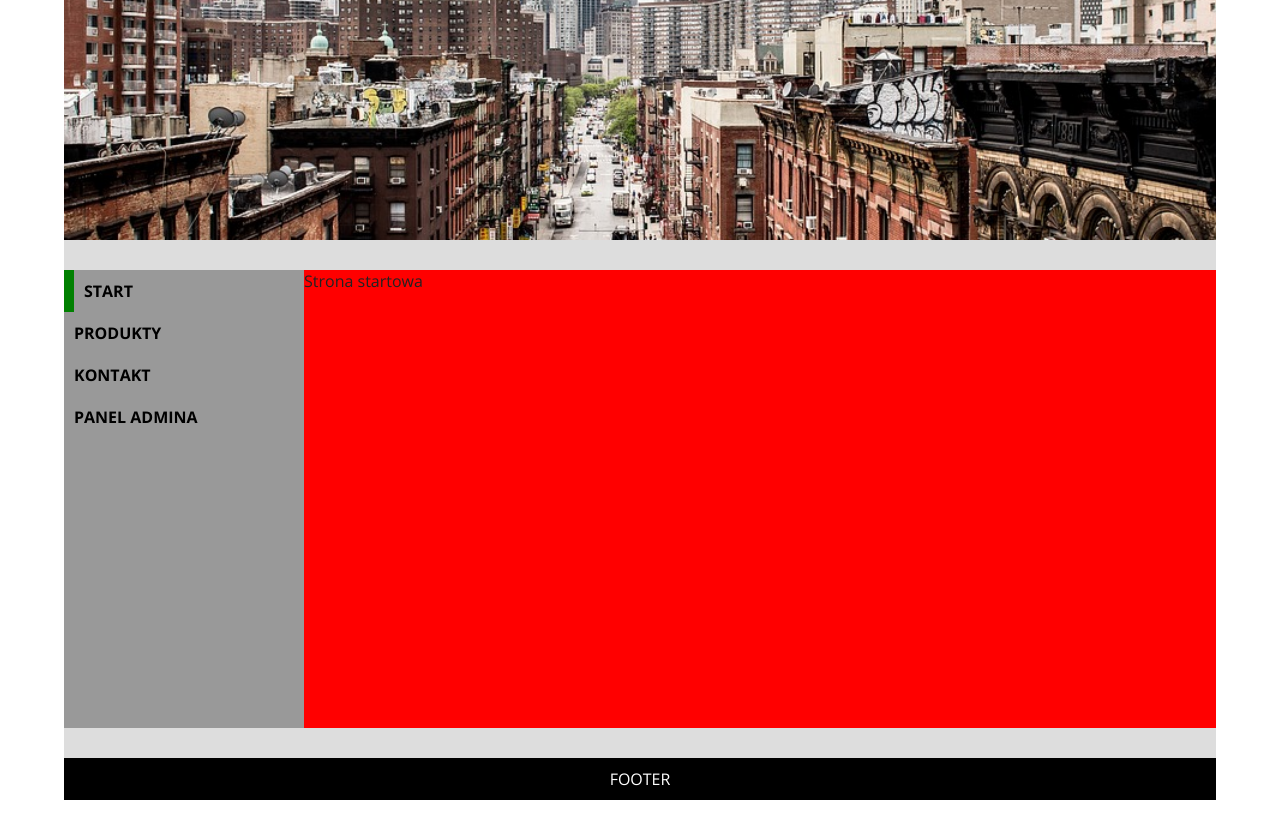
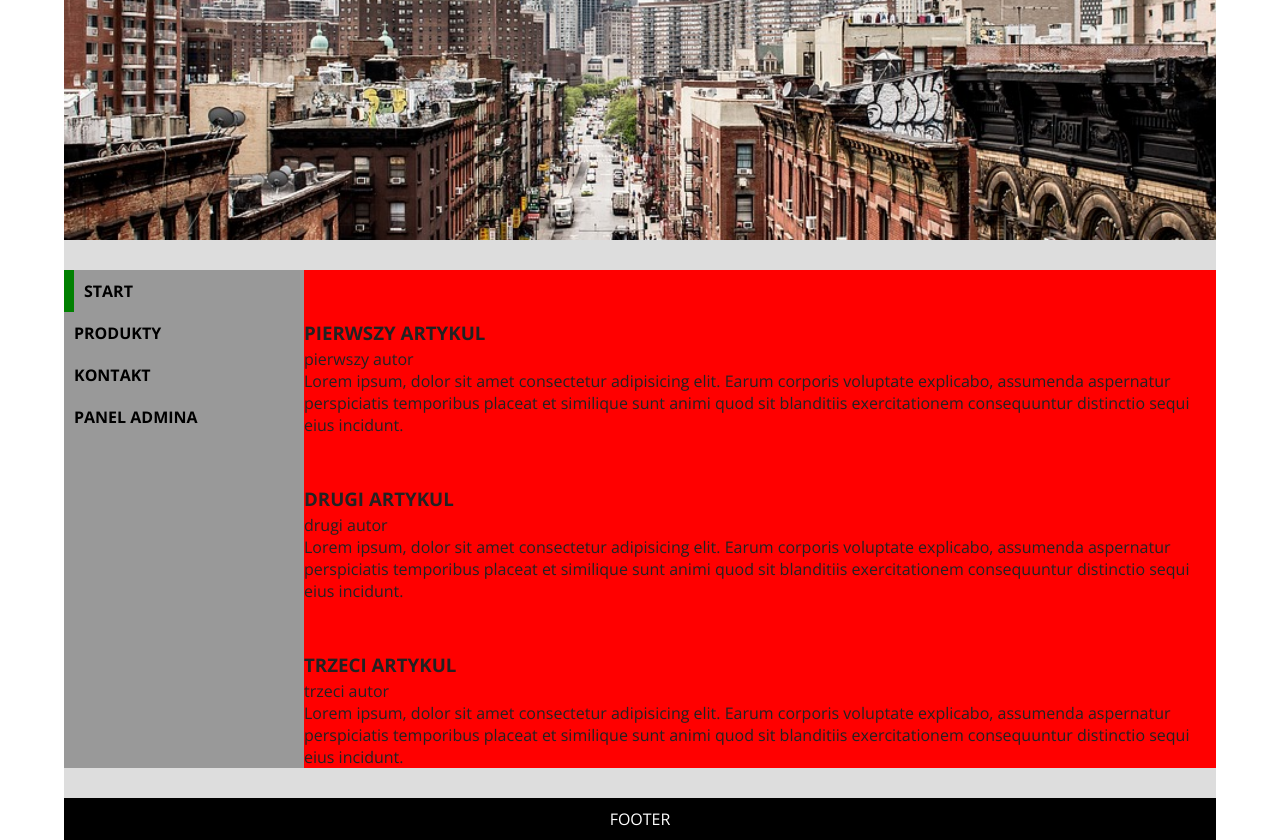
Before and after one commit to mateuszkalisz/kursReactJS, a React (Create React App) app in the folder 5.Repetition/17.repetition_of_react_router/myrepetitionapp/: page / in a window 1280 px wide. Before the commit the page ends 800 px from the top, so only its background shows below. Built offline with nearby package versions, Linux system fonts and the light colour scheme.

Commit message:
create articles

```diff
--- /dev/null
+++ b/5.Repetition/17.repetition_of_react_router/myrepetitionapp/src/components/Article.js
@@ -0,0 +1,23 @@
+import React from 'react';
+
+const Article = (props) => {
+
+    const styles = {
+        marginTop: 50,
+    }
+
+    return (
+        <div style={styles}>
+            <h3
+            style={{
+                marginBottom: 3,
+                textTransform: "uppercase",
+            }}
+            >{props.title}</h3>
+            <span>{props.author}</span>
+            <p style={{fontSize: 16}}>{props.content}</p>
+        </div>
+    );
+}
+
+export default Article;
--- a/5.Repetition/17.repetition_of_react_router/myrepetitionapp/src/pages/HomePage.js
+++ b/5.Repetition/17.repetition_of_react_router/myrepetitionapp/src/pages/HomePage.js
@@ -1,9 +1,38 @@
 import React from 'react';
 
+import Article from '../components/Article';
+
+const article = [
+    {
+        id: 1,
+        title: 'pierwszy artykul',
+        author: 'pierwszy autor',
+        content: 'Lorem ipsum, dolor sit amet consectetur adipisicing elit. Earum corporis voluptate explicabo, assumenda aspernatur perspiciatis temporibus placeat et similique sunt animi quod sit blanditiis exercitationem consequuntur distinctio sequi eius incidunt.'
+    },
+    {
+        id: 2,
+        title: 'drugi artykul',
+        author: 'drugi autor',
+        content: 'Lorem ipsum, dolor sit amet consectetur adipisicing elit. Earum corporis voluptate explicabo, assumenda aspernatur perspiciatis temporibus placeat et similique sunt animi quod sit blanditiis exercitationem consequuntur distinctio sequi eius incidunt.'
+    },
+    {
+        id: 3,
+        title: 'trzeci artykul',
+        author: 'trzeci autor',
+        content: 'Lorem ipsum, dolor sit amet consectetur adipisicing elit. Earum corporis voluptate explicabo, assumenda aspernatur perspiciatis temporibus placeat et similique sunt animi quod sit blanditiis exercitationem consequuntur distinctio sequi eius incidunt.'
+    }
+];
+
+
 const HomePage = () => {
+
+    const artList = article.map(item =>(
+        <Article key={item.id} {...item}/>
+    ))
+
     return (
-        <div>
-            Strona startowa
+        <div className="homePage">
+            {artList}
         </div>
      );
 }
```
